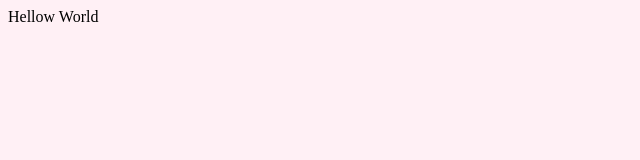
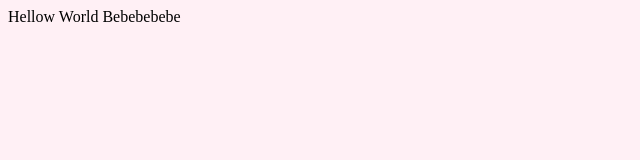
Before and after one commit to MarSolovey/Soloveyart, a plain HTML site: page index.html in a window 1280 px wide. Shown: the whole page, without its empty margins (0-640 px from the left). Drawn offline with Linux system fonts and the light colour scheme; a web font is replaced by a local one.

Commit message:
Добавила bebebebe в body

```diff
--- a/index.html
+++ b/index.html
@@ -11,5 +11,6 @@
     </head>
     <body>
         Hellow World
+        Bebebebebe
     </body>
 </html>
```
